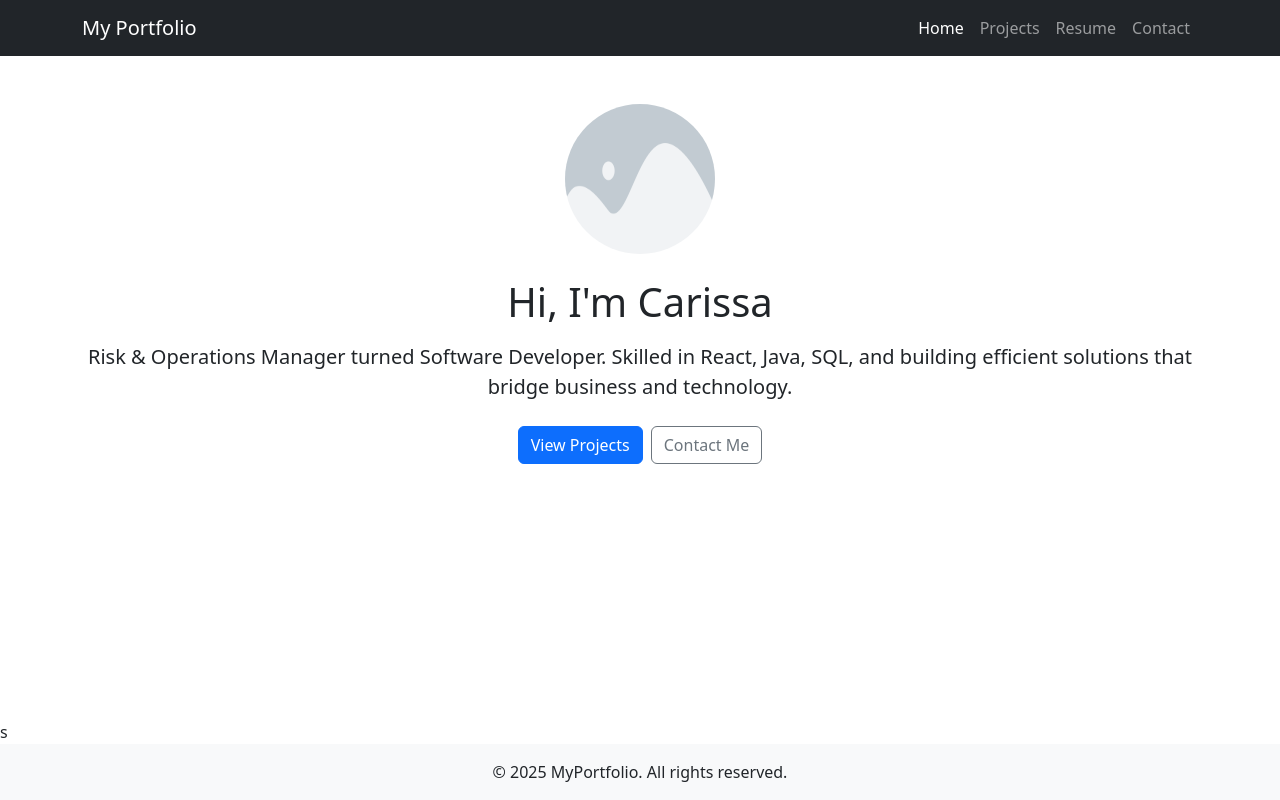
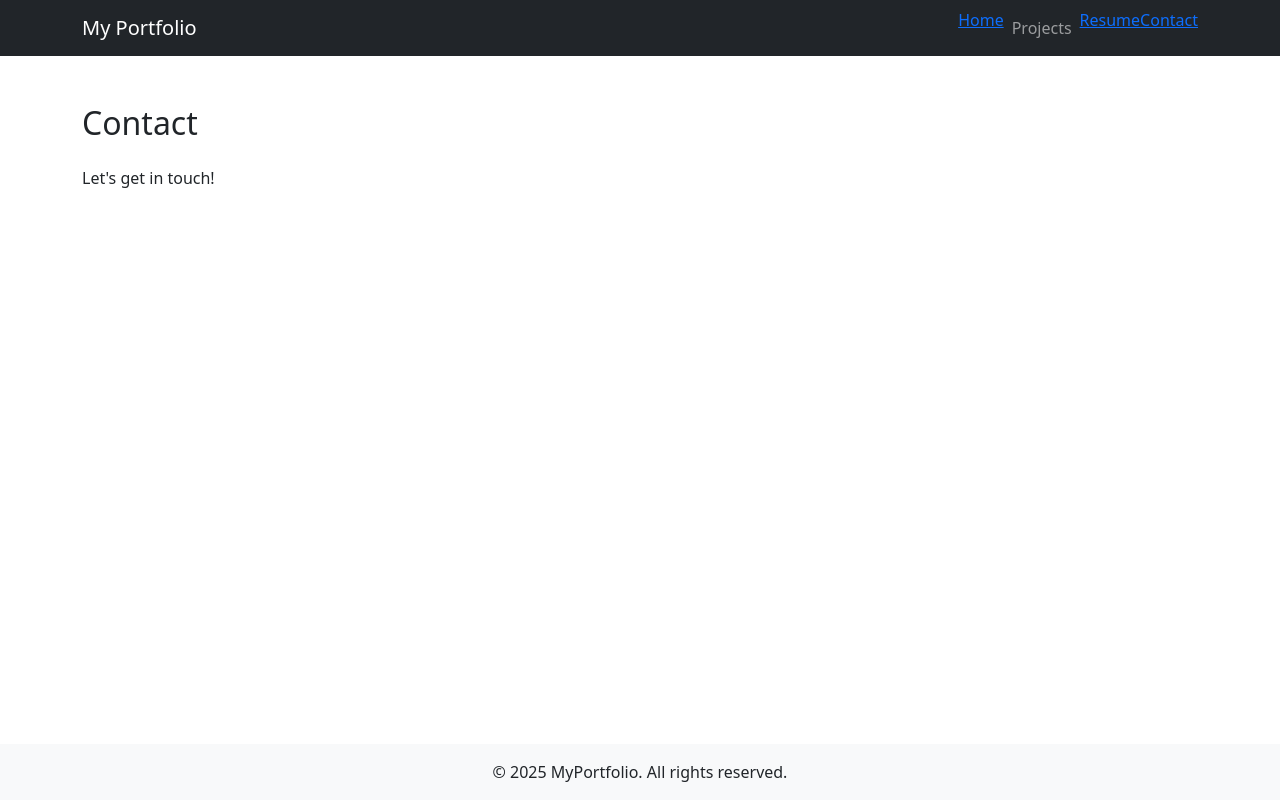
Before and after one commit to webdizzy777/portfolio, a React (Vite) app: page /#/contact in a window 1280 px wide. Built offline with nearby package versions, Linux system fonts and the light colour scheme.

Commit message:
navigation

```diff
--- a/package.json
+++ b/package.json
@@ -15,7 +15,8 @@
   "dependencies": {
     "bootstrap": "^5.3.8",
     "react": "^19.1.1",
-    "react-dom": "^19.1.1"
+    "react-dom": "^19.1.1",
+    "react-router-dom": "^7.9.1"
   },
   "devDependencies": {
     "@eslint/js": "^9.33.0",
--- a/src/App.jsx
+++ b/src/App.jsx
@@ -1,6 +1,10 @@
+import { Routes, Route } from "react-router-dom";
 import Footer from './components/Footer';
 import Header from './components/Header';
 import Home from './components/Home';
+import Projects from "./components/Projects";
+import Resume from "./components/Resume";
+import Contact from "./components/Contact";
 
 function App() {
 
@@ -9,8 +13,13 @@ function App() {
     <div className="d-flex flex-column min-vh-100">
       <Header></Header>
       <main className="flex-fill">
-      <Home></Home>
-      </main>s
+      <Routes>
+        <Route path="/" element={<Home />} />
+        <Route path="/projects" element={<Projects />} />
+        <Route path="/resume" element={<Resume />} />
+        <Route path="/contact" element={<Contact />} />
+      </Routes>
+      </main>
       <Footer></Footer>
     </div>
   )
--- /dev/null
+++ b/src/components/Contact.jsx
@@ -0,0 +1,10 @@
+function Contact() {
+  return (
+    <section id="contact" className="container my-5">
+      <h2 className="mb-4">Contact</h2>
+      <p>Let's get in touch!</p>
+    </section>
+  );
+}
+
+export default Contact;
--- a/src/components/Header.jsx
+++ b/src/components/Header.jsx
@@ -1,4 +1,5 @@
 import React from "react";
+import { Link } from "react-router";
 
 function Header() {
   return (
@@ -26,24 +27,16 @@ function Header() {
         <div className="collapse navbar-collapse" id="navbarNav">
           <ul className="navbar-nav ms-auto">
             <li className="nav-item">
-              <a className="nav-link active" href="#home">
-                Home
-              </a>
+              <Link className="nav-item" to="/">Home</Link>
             </li>
             <li className="nav-item">
-              <a className="nav-link" href="#projects">
-                Projects
-              </a>
+              <Link className="nav-link" to="/projects">Projects</Link>
             </li>
             <li className="nav-item">
-              <a className="nav-link" href="#resume">
-                Resume
-              </a>
+              <Link className="nav-item" to="/resume">Resume</Link>
             </li>
             <li className="nav-item">
-              <a className="nav-link" href="#contact">
-                Contact
-              </a>
+              <Link className="nav-item" to="/contact">Contact</Link>
             </li>
           </ul>
         </div>
--- /dev/null
+++ b/src/components/Projects.jsx
@@ -0,0 +1,10 @@
+function Projects() {
+  return (
+    <section id="projects" className="container my-5">
+      <h2 className="mb-4">Projects</h2>
+      <p>Here are some of my featured projects...</p>
+    </section>
+  );
+}
+
+export default Projects;
--- /dev/null
+++ b/src/components/Resume.jsx
@@ -0,0 +1,10 @@
+function Resume() {
+  return (
+    <section id="resume" className="container my-5">
+      <h2 className="mb-4">Resume</h2>
+      <p>Download my resume.</p>
+    </section>
+  );
+}
+
+export default Resume;
--- a/src/main.jsx
+++ b/src/main.jsx
@@ -1,5 +1,6 @@
 import { StrictMode } from 'react'
 import { createRoot } from 'react-dom/client'
+import { HashRouter } from "react-router-dom";
 import 'bootstrap/dist/css/bootstrap.min.css';
 import 'bootstrap/dist/js/bootstrap.bundle.min.js';
 import './index.css'
@@ -7,6 +8,8 @@ import App from './App.jsx'
 
 createRoot(document.getElementById('root')).render(
   <StrictMode>
-    <App />
+    <HashRouter>
+      <App />
+    </HashRouter>
   </StrictMode>,
 )
```
Also changed, not shown: 1 other file (tests, documents, lock files or other folders).
